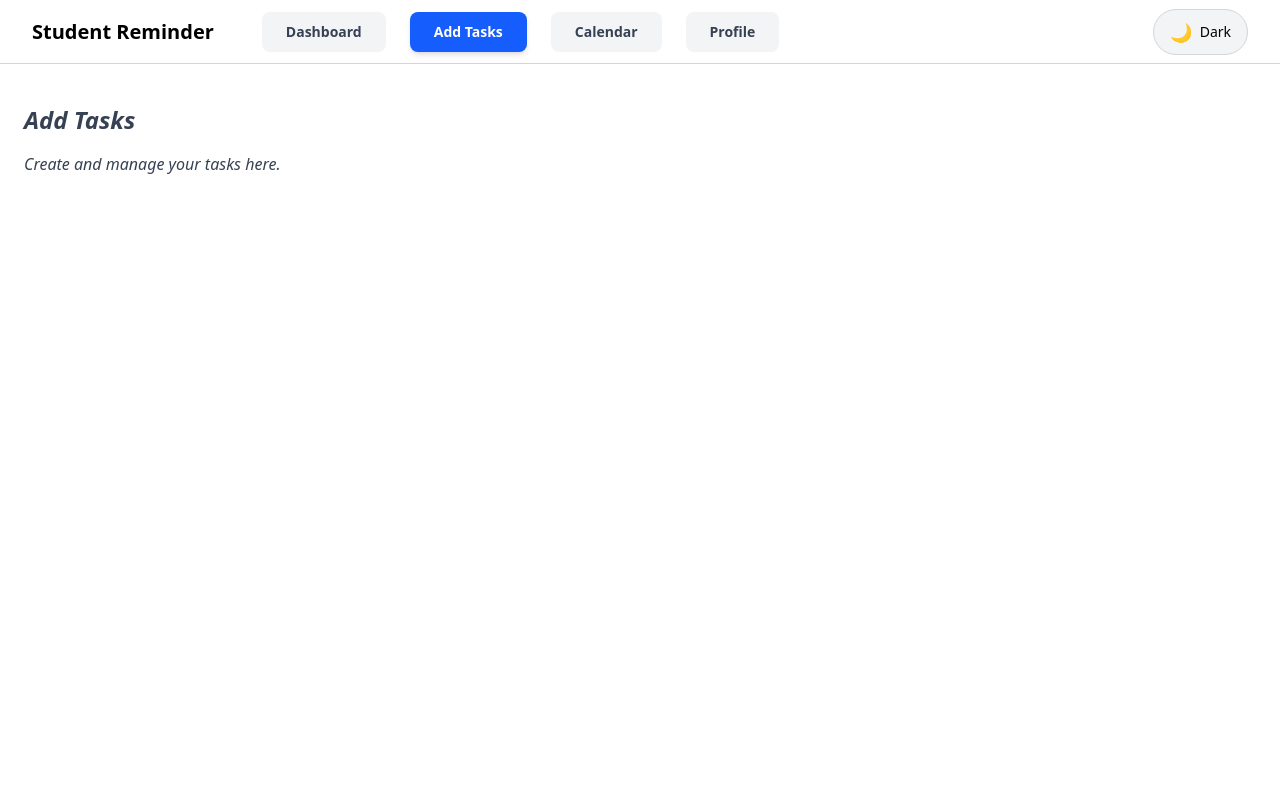
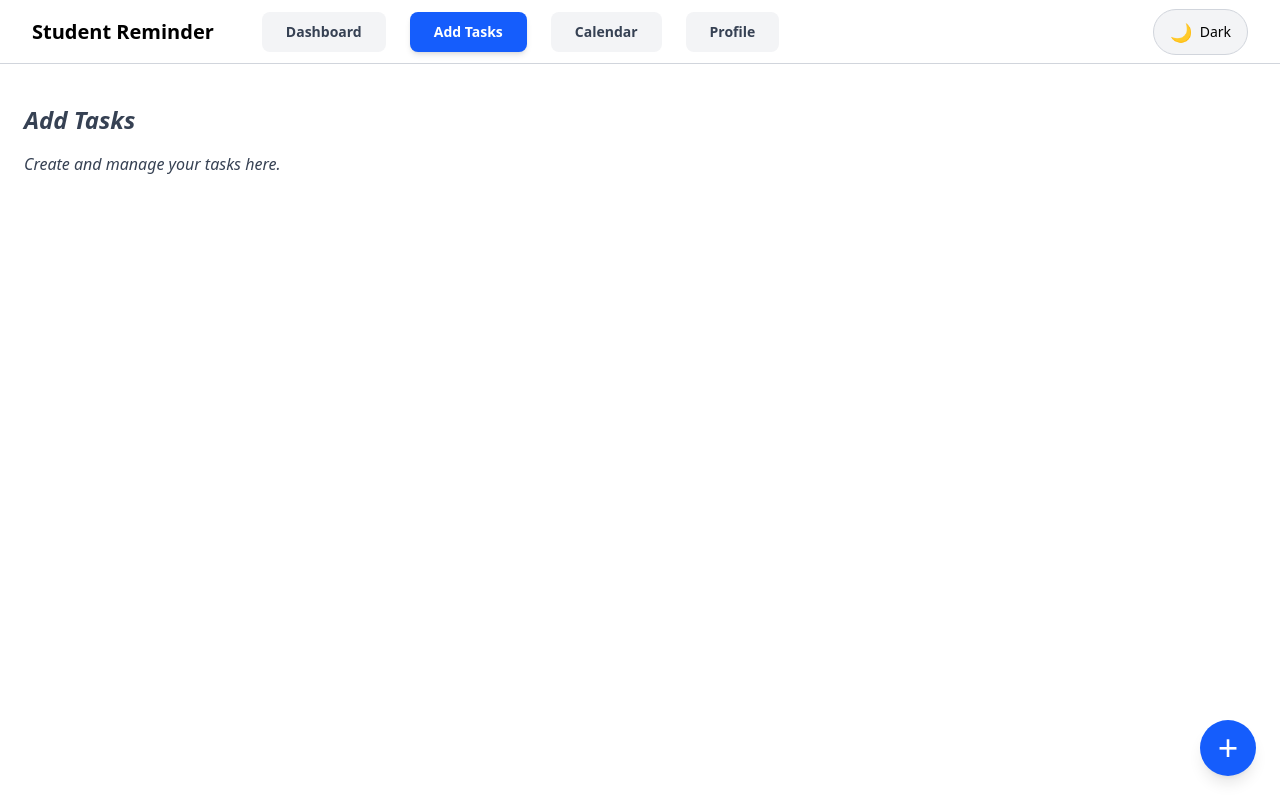
Before and after one commit to bharghavprasanna-source/STUDENT_REMINDER, a Next.js app: page /add-tasks in a window 1280 px wide. Built offline with nearby package versions, Linux system fonts and the light colour scheme.

Commit message:
plus button added

```diff
--- a/app/layout.tsx
+++ b/app/layout.tsx
@@ -1,5 +1,6 @@
 import "./globals.css";
 import Navbar from "../components/Navbar";
+import FloatingAddButton from "../components/common/FloatingAddButton";
 
 export const metadata = {
   title: "Student Reminder App",
@@ -16,6 +17,7 @@ export default function RootLayout({
       <body>
         <Navbar />
         {children}
+        <FloatingAddButton />
       </body>
     </html>
   );
--- /dev/null
+++ b/components/common/FloatingAddButton.tsx
@@ -0,0 +1,27 @@
+"use client";
+
+import { useRouter } from "next/navigation";
+
+export default function FloatingAddButton() {
+  const router = useRouter();
+
+  return (
+    <button
+      onClick={() => router.push("/add-tasks")}
+      className="
+        fixed bottom-6 right-6 z-50
+        h-14 w-14 rounded-full
+        bg-blue-600 hover:bg-blue-700
+        text-white text-3xl
+        flex items-center justify-center
+        shadow-lg
+        cursor-pointer
+        transition-all duration-200
+        hover:scale-110 active:scale-95
+      "
+      aria-label="Add Task"
+    >
+      <span className="text-4xl font-light leading-none ">+</span>
+    </button>
+  );
+}
```
